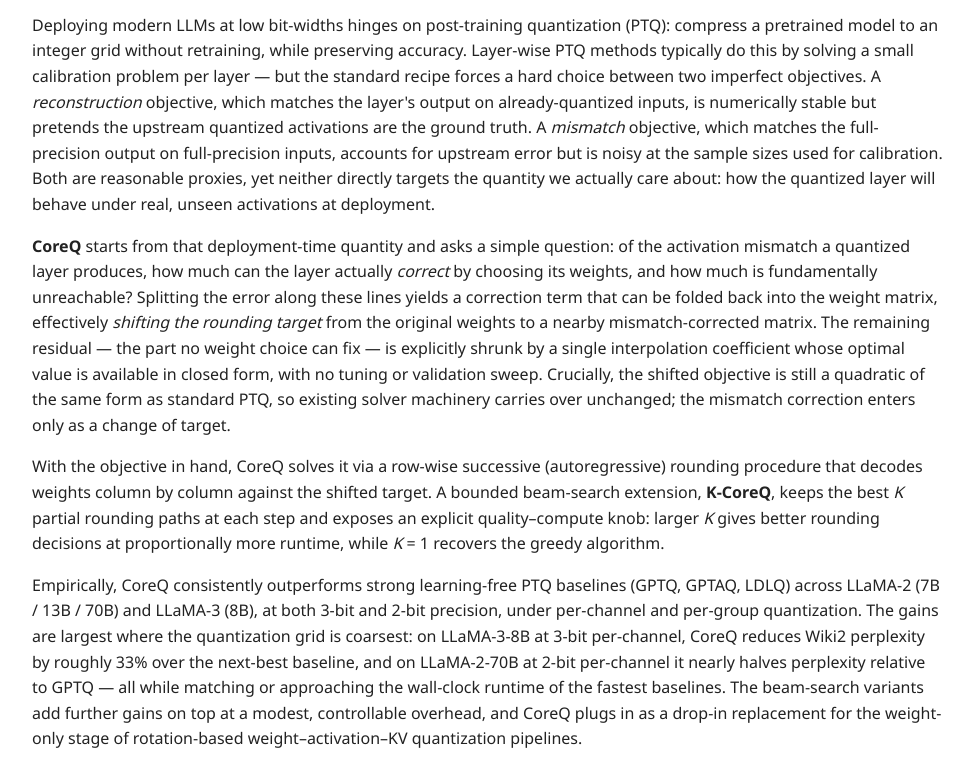
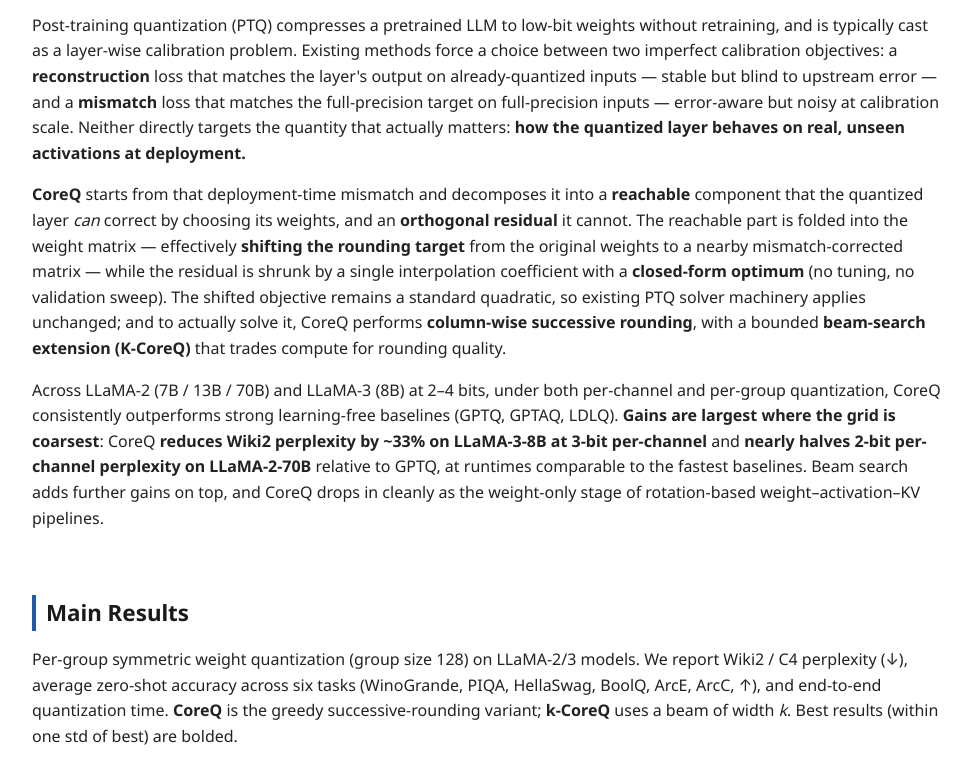
Before and after one commit to seohyeon-cha/SNRQ, a plain HTML site: page index.html in a window 1280 px wide. Shown: the part 913-1676 px from the top of the page, without its empty margins (152-1125 px from the left). Drawn offline with nearby package versions, Linux system fonts and the light colour scheme; a web font is replaced by a local one.

Commit message:
Tighten overview to 3 paragraphs

```diff
--- a/index.html
+++ b/index.html
@@ -122,46 +122,34 @@
   </div>
 
   <p>
-    Deploying modern LLMs at low bit-widths hinges on post-training quantization (PTQ): compress a
-    pretrained model to an integer grid without retraining, while preserving accuracy. Layer-wise PTQ
-    methods typically do this by solving a small calibration problem per layer — but the standard
-    recipe forces a hard choice between two imperfect objectives. A <em>reconstruction</em> objective,
-    which matches the layer's output on already-quantized inputs, is numerically stable but pretends
-    the upstream quantized activations are the ground truth. A <em>mismatch</em> objective, which
-    matches the full-precision output on full-precision inputs, accounts for upstream error but is
-    noisy at the sample sizes used for calibration. Both are reasonable proxies, yet neither directly
-    targets the quantity we actually care about: how the quantized layer will behave under real,
-    unseen activations at deployment.
+    Post-training quantization (PTQ) compresses a pretrained LLM to low-bit weights without retraining,
+    and is typically cast as a layer-wise calibration problem. Existing methods force a choice between
+    two imperfect calibration objectives: a <strong>reconstruction</strong> loss that matches the layer's
+    output on already-quantized inputs — stable but blind to upstream error — and a <strong>mismatch</strong>
+    loss that matches the full-precision target on full-precision inputs — error-aware but noisy at
+    calibration scale. Neither directly targets the quantity that actually matters: <strong>how the
+    quantized layer behaves on real, unseen activations at deployment.</strong>
   </p>
   <p>
-    <strong>CoreQ</strong> starts from that deployment-time quantity and asks a simple question:
-    of the activation mismatch a quantized layer produces, how much can the layer actually <em>correct</em>
-    by choosing its weights, and how much is fundamentally unreachable? Splitting the error along these
-    lines yields a correction term that can be folded back into the weight matrix, effectively
-    <em>shifting the rounding target</em> from the original weights to a nearby mismatch-corrected
-    matrix. The remaining residual — the part no weight choice can fix — is explicitly shrunk by a
-    single interpolation coefficient whose optimal value is available in closed form, with no tuning
-    or validation sweep. Crucially, the shifted objective is still a quadratic of the same form as
-    standard PTQ, so existing solver machinery carries over unchanged; the mismatch correction enters
-    only as a change of target.
+    <strong>CoreQ</strong> starts from that deployment-time mismatch and decomposes it into a
+    <strong>reachable</strong> component that the quantized layer <em>can</em> correct by choosing its
+    weights, and an <strong>orthogonal residual</strong> it cannot. The reachable part is folded into
+    the weight matrix — effectively <strong>shifting the rounding target</strong> from the original
+    weights to a nearby mismatch-corrected matrix — while the residual is shrunk by a single
+    interpolation coefficient with a <strong>closed-form optimum</strong> (no tuning, no validation
+    sweep). The shifted objective remains a standard quadratic, so existing PTQ solver machinery
+    applies unchanged; and to actually solve it, CoreQ performs <strong>column-wise successive
+    rounding</strong>, with a bounded <strong>beam-search extension (K-CoreQ)</strong> that trades
+    compute for rounding quality.
   </p>
   <p>
-    With the objective in hand, CoreQ solves it via a row-wise successive (autoregressive) rounding
-    procedure that decodes weights column by column against the shifted target. A bounded beam-search
-    extension, <strong>K-CoreQ</strong>, keeps the best <em>K</em> partial rounding paths at each step
-    and exposes an explicit quality–compute knob: larger <em>K</em> gives better rounding decisions at
-    proportionally more runtime, while <em>K</em> = 1 recovers the greedy algorithm.
-  </p>
-  <p>
-    Empirically, CoreQ consistently outperforms strong learning-free PTQ baselines (GPTQ, GPTAQ, LDLQ)
-    across LLaMA-2 (7B / 13B / 70B) and LLaMA-3 (8B), at both 3-bit and 2-bit precision, under
-    per-channel and per-group quantization. The gains are largest where the quantization grid is
-    coarsest: on LLaMA-3-8B at 3-bit per-channel, CoreQ reduces Wiki2 perplexity by roughly 33% over
-    the next-best baseline, and on LLaMA-2-70B at 2-bit per-channel it nearly halves perplexity
-    relative to GPTQ — all while matching or approaching the wall-clock runtime of the fastest
-    baselines. The beam-search variants add further gains on top at a modest, controllable overhead,
-    and CoreQ plugs in as a drop-in replacement for the weight-only stage of rotation-based
-    weight–activation–KV quantization pipelines.
+    Across LLaMA-2 (7B / 13B / 70B) and LLaMA-3 (8B) at 2–4 bits, under both per-channel and per-group
+    quantization, CoreQ consistently outperforms strong learning-free baselines (GPTQ, GPTAQ, LDLQ).
+    <strong>Gains are largest where the grid is coarsest</strong>: CoreQ <strong>reduces Wiki2
+    perplexity by ~33% on LLaMA-3-8B at 3-bit per-channel</strong> and <strong>nearly halves 2-bit
+    per-channel perplexity on LLaMA-2-70B</strong> relative to GPTQ, at runtimes comparable to the
+    fastest baselines. Beam search adds further gains on top, and CoreQ drops in cleanly as the
+    weight-only stage of rotation-based weight–activation–KV pipelines.
   </p>
 
 </section>
```
